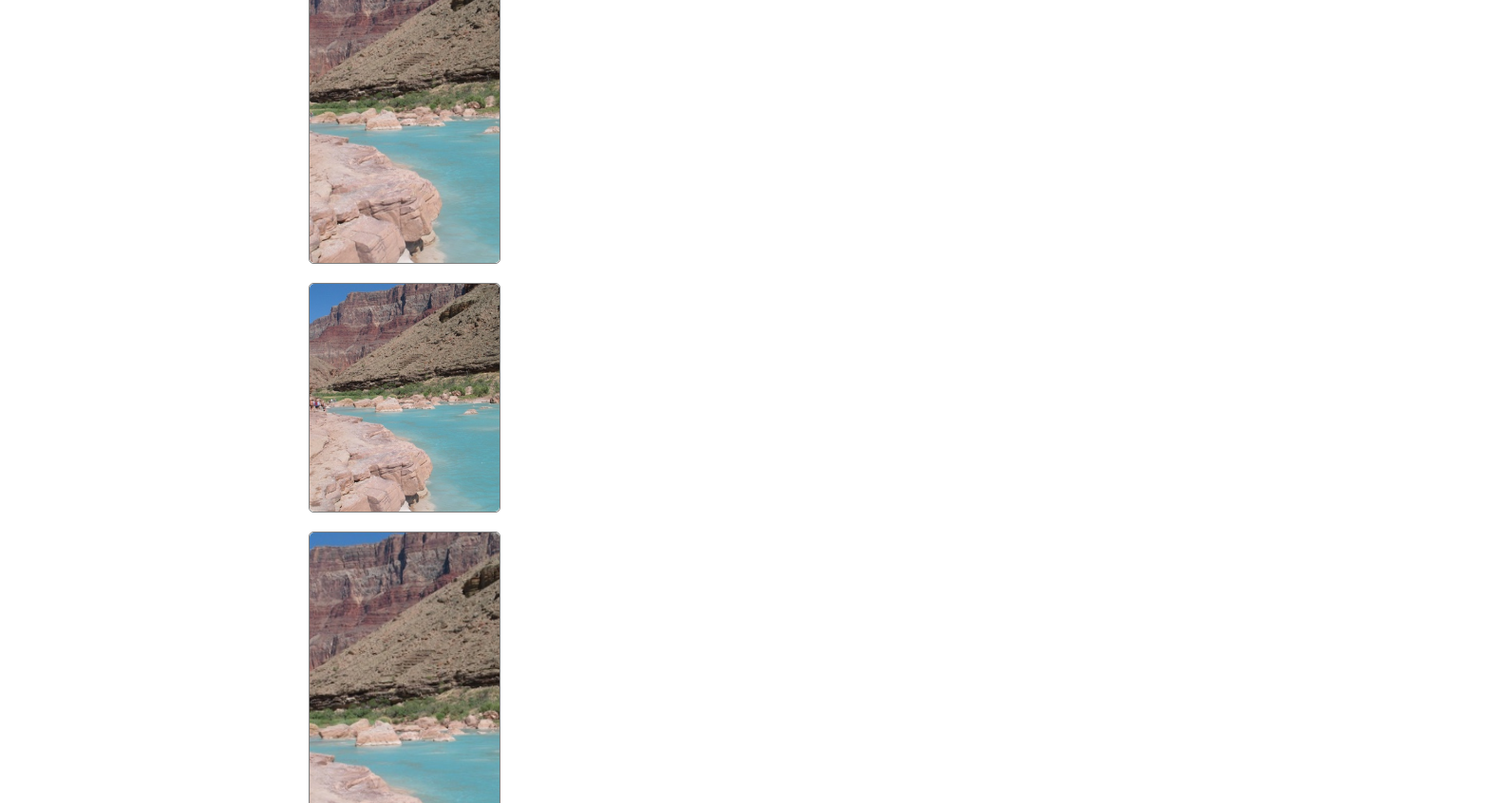
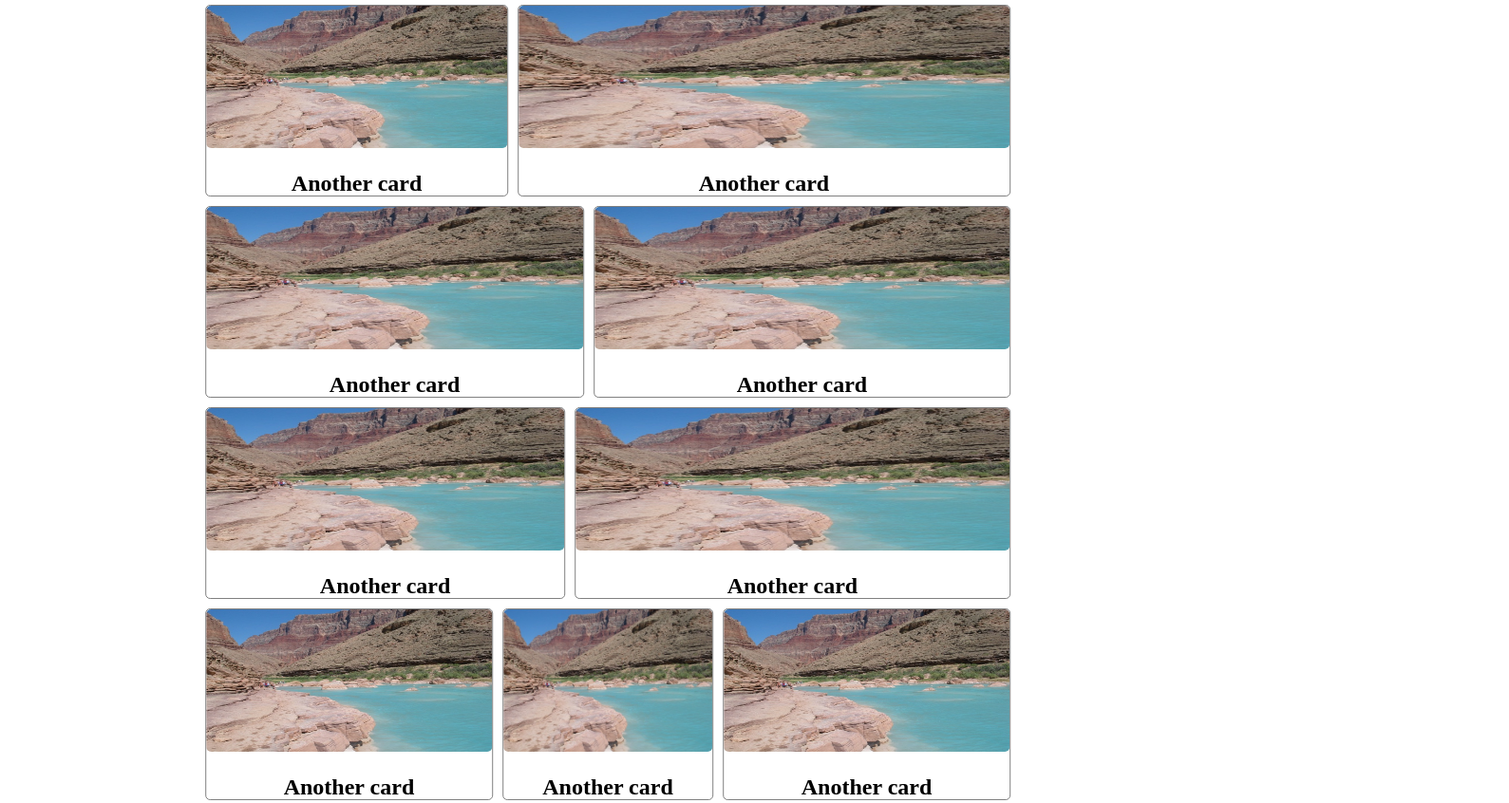
Before and after one commit to jdevi9/WDD331R, a plain HTML site: page reflections/week5flexbox/index.html in a window 1280 px wide. Shown: the top 846 px of the page at 95% size, 1589 px wide, since content can reach past the window. Drawn offline with Linux system fonts and the light colour scheme.

Commit message:
just about there

```diff
--- a/reflections/week5flexbox/index.html
+++ b/reflections/week5flexbox/index.html
@@ -5,7 +5,7 @@
   <meta charset="UTF-8" />
   <meta http-equiv="X-UA-Compatible" content="IE=edge" />
   <meta name="viewport" content="width=device-width, initial-scale=1.0" />
-  <title>Document</title>
+  <title>FlexBox Prove</title>
   <link rel="stylesheet" href="styles.css" />
   <script src="main.js" defer></script>
 </head>
--- a/reflections/week5flexbox/styles.css
+++ b/reflections/week5flexbox/styles.css
@@ -4,7 +4,8 @@
     left: 50%;
     transform: translate(-50%, -50%);
     margin: 0 auto;
-
+    width: 67%;
+    height: 100%;
 }
 
 .card {
@@ -17,12 +18,10 @@
     height: 50%;
     flex: 1 1 auto;
 }
-
 .card img {
     height: 75%;
     width: 100%;
     border-radius: 5px;
-    object-fit: cover;
 
 }
 
@@ -36,20 +35,18 @@
     justify-content: flex-start;
 }
 
-
-
 .col-grid {
     display: flex;
-    /*flex-wrap: wrap;
-    justify-content: flex-end; */
-    flex-direction: column;
-    gap: 10px;
+    flex-flow: column wrap;
+    height: 100%;
+    width: 100%;
+    align-content: center;
+    justify-content: center;
+    object-fit: contain;
 
 }
 
-.col-grid .card img {
-    width: 100%;
-    border-radius: 5px;
-    height: 100%;
-    object-fit: cover;
+.col-grid .card {
+    object-fit: contain;
+
 }
```
